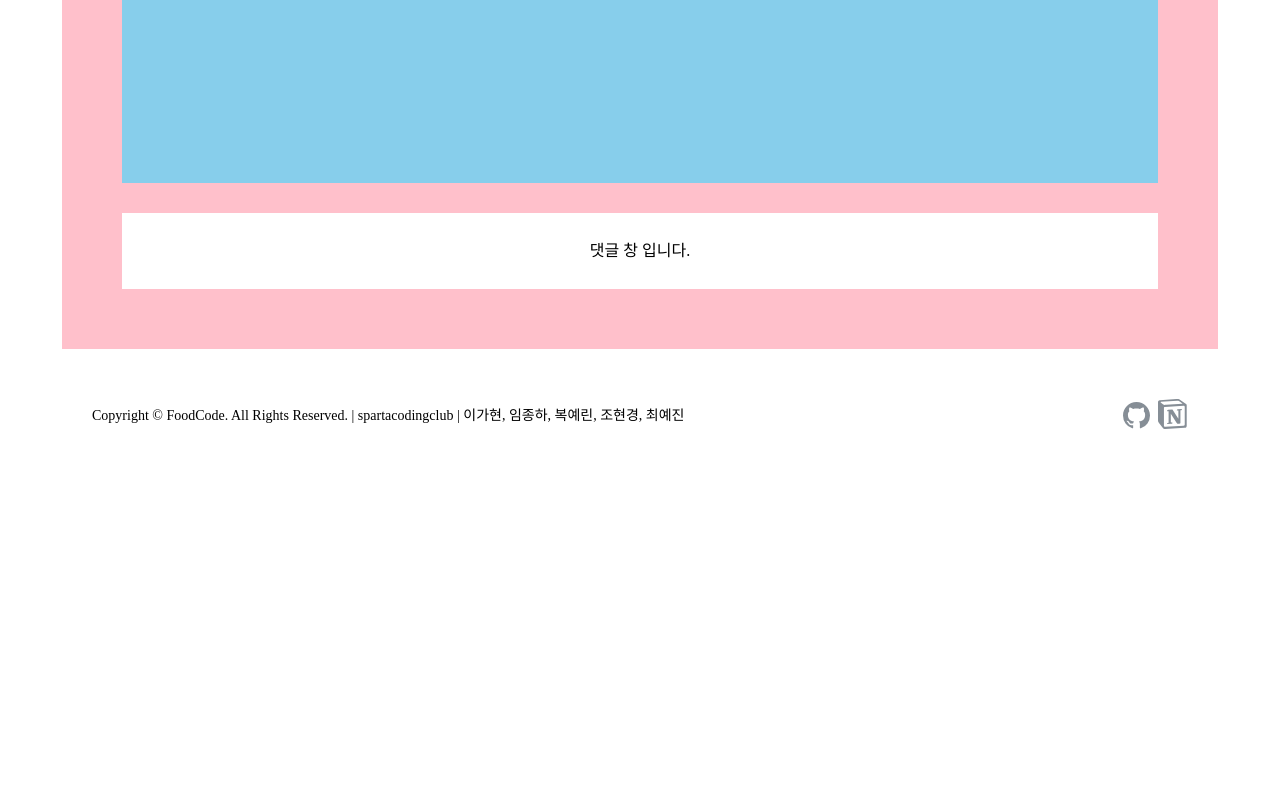
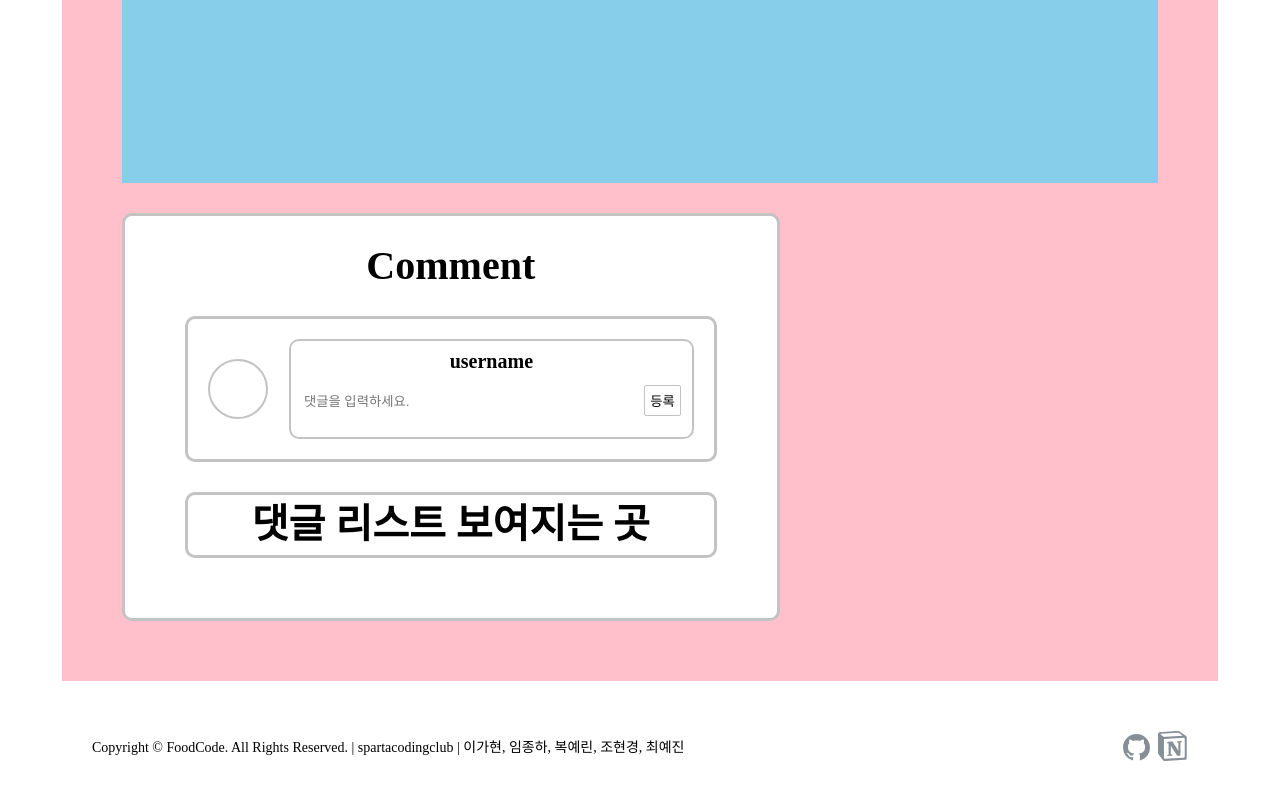
Before and after one commit to HOT6-FoodCode/FoodCode-Project, a React (Vite) app: page /comment in a window 1280 px wide. Shown: the part 939-1739 px from the top of the page. Before the commit the page ends 1423 px from the top, so only its background shows below. Built offline with nearby package versions, Linux system fonts and the light colour scheme.

Commit message:
수정완료

```diff
--- a/src/pages/Comment/Comment.jsx
+++ b/src/pages/Comment/Comment.jsx
@@ -1,19 +1,43 @@
 import React from 'react';
 import {Link} from 'react-router-dom';
 import {
-    StCommentForm,
-    DetailForm,
+    StDetailPage,
+    StDetailForm,
+    StCommentWrapper,
+    StCommentTitle,
+    StUserProfileImg,
     StCommentWrite,
+    StWriteButton,
+    StCommentList,
 } from './Comment.styled';
 
 function comment ( ) {
+
+
     return (
         <>
             <Link to='./comment'></Link>
-            <StCommentForm>
-                <DetailForm> 상세페이지 입니다.</DetailForm>
-                <StCommentWrite>댓글 창 입니다.</StCommentWrite>
-            </StCommentForm>
+            <StDetailPage>
+                <StDetailForm> 상세페이지 입니다.</StDetailForm>
+                <StCommentWrapper>
+                    <h1>Comment</h1>
+                    <StCommentTitle>
+                        <StUserProfileImg>
+                            {/* user 프로필 사진 들어가야함 */}
+                        </StUserProfileImg>
+                        <StCommentWrite>
+                            <p style={{fontSize: "20px"}}>username</p>
+                            <input
+                            type="text"
+                            placeholder="댓글을 입력하세요."
+                            style={{textAlign:"left", width: "90%", height: "80%", border: "none", outline: "none"}}>
+                            </input>
+                            <StWriteButton>등록</StWriteButton>
+                        </StCommentWrite>
+                    </StCommentTitle>
+                    <StCommentList>댓글 리스트 보여지는 곳</StCommentList>
+                </StCommentWrapper>
+            </StDetailPage>
         </>
     );
 }
--- a/src/pages/Comment/Comment.styled.js
+++ b/src/pages/Comment/Comment.styled.js
@@ -1,27 +1,78 @@
 import styled from "styled-components";
 
-const StCommentForm = styled.div`
+// 예진님 상세페이지 들어가야함
+const StDetailPage = styled.div`
     padding: 30px;
     margin: 30px;
     background-color: pink;
 `;
 
-const DetailForm = styled.div`
+const StDetailForm = styled.div`
     height: 1000px;
     padding: 30px;
     margin: 30px;
     background-color: skyblue;
 `;
 
-const StCommentWrite = styled.div`
+// 여기서부터 comment
+const StCommentWrapper = styled.div`
+    width: 60%;
     padding: 30px;
     margin: 30px;
-    bolder: 10px;
+    font-size: 40px;
+    font-weight: Bold;
+    border: 3px solid #C3C3C3;
+    border-radius: 10px;
     background-color: white;
+`;
 
-`
+const StCommentTitle = styled.div`
+    display: flex;
+    justify-content: space-between;
+    align-items: center;
+    padding: 10px;
+    margin: 30px;
+    border: 3px solid #C3C3C3;
+    border-radius: 10px;
+`;
+
+const StUserProfileImg = styled.div`
+    border: 2px solid #C3C3C3;
+    border-radius: 50%;
+    width: 60px;
+    height: 60px;
+    padding: 10px;
+    margin: 10px;
+`;
+
+const StCommentWrite = styled.div`
+    border: 2px solid #C3C3C3;
+    border-radius: 10px;
+    width: 80%;
+    height: 100px;
+    padding: 10px;
+    margin: 10px;
+`;
+
+const StWriteButton = styled.button`
+    border: 1px solid #C3C3C3;
+    border-radius: 2px;
+    padding: 5px;
+`;
+
+const StCommentList = styled.div`
+    padding: 10px;
+    margin: 30px;
+    border: 3px solid #C3C3C3;
+    border-radius: 10px;
+`;
 export {
-    StCommentForm,
-    DetailForm,
+    StDetailPage,
+    StDetailForm,
+    StCommentWrapper,
+    StCommentTitle,
+    StUserProfileImg,
     StCommentWrite,
+    StWriteButton,
+    StCommentList,
 };
```
